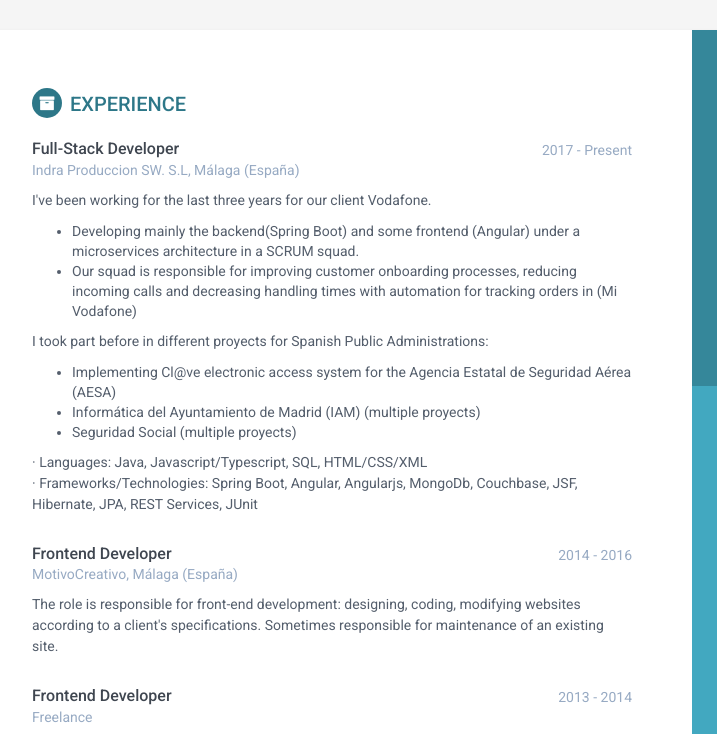
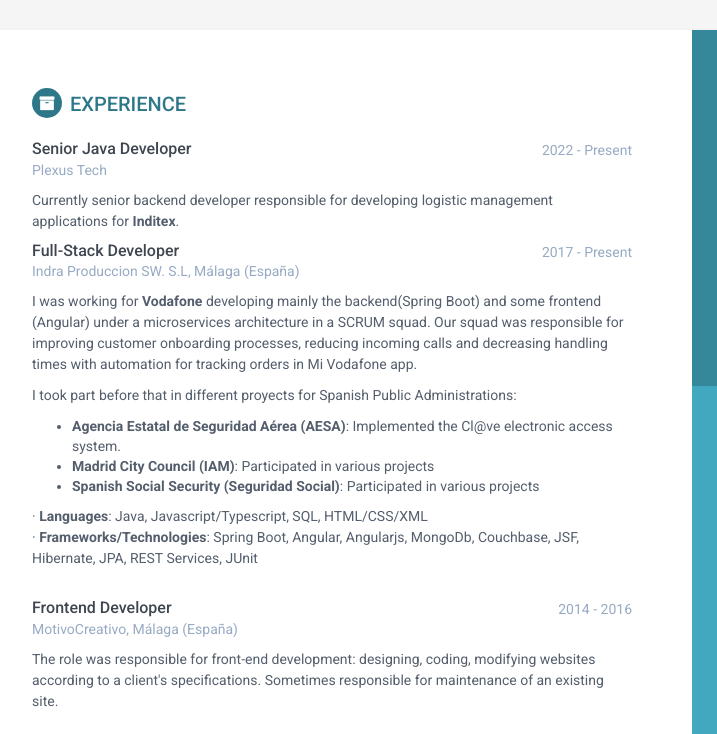
Before and after one commit to Kronen/kronen.github.io, a plain HTML site: page index.html in a window 1280 px wide. Shown: the top 734 px of the page, 188-905 px from the left. Drawn offline with Linux system fonts and the light colour scheme.

Commit message:
Update index.html

```diff
--- a/index.html
+++ b/index.html
@@ -87,6 +87,16 @@
                     <div class="item">
                         <div class="meta">
                             <div class="upper-row">
+                                <h3 class="job-title">Senior Java Developer</h3>
+                                <div class="time">2022 - Present</div>
+                            </div>
+                            <div class="company">Plexus Tech</div>
+                        </div>
+                        <div class="details">
+                            <p>Currently senior backend developer responsible for developing logistic management applications for <b>Inditex</b>.</p>
+                        </div>
+                        <div class="meta">
+                            <div class="upper-row">
                                 <h3 class="job-title">Full-Stack Developer</h3>
                                 <div class="time">2017 - Present</div>
                             </div>
@@ -94,27 +104,22 @@
                         </div>
                         <div class="details">
                             <p>
-                                I've been working for the last three years for our client Vodafone.
+                                I was working for <b>Vodafone</b> developing mainly the backend(Spring Boot) and some frontend (Angular) under a
+                                microservices architecture in a SCRUM squad.
+                                Our squad was responsible for improving customer onboarding processes, reducing incoming calls
+                                and decreasing handling times with automation for tracking orders in Mi Vodafone app.
+                            </p>
+                            <p>
+                                I took part before that in different proyects for Spanish Public Administrations:
                             <ul>
-                                <li>Developing mainly the backend(Spring Boot) and some frontend (Angular) under a
-                                    microservices architecture in a SCRUM squad.</li>
-                                <li>Our squad is responsible for improving customer onboarding processes, reducing
-                                    incoming calls and decreasing handling times with automation for tracking orders in
-                                    (Mi Vodafone)</li>
+                                <li><b>Agencia Estatal de Seguridad Aérea (AESA)</b>: Implemented the Cl@ve electronic access system.</li>
+                                <li><b>Madrid City Council (IAM)</b>: Participated in various projects</li>
+                                <li><b>Spanish Social Security (Seguridad Social)</b>: Participated in various projects</li>
                             </ul>
                             </p>
                             <p>
-                                I took part before in different proyects for Spanish Public Administrations:
-                            <ul>
-                                <li>Implementing Cl@ve electronic access system for the Agencia Estatal de Seguridad
-                                    Aérea (AESA)</li>
-                                <li>Informática del Ayuntamiento de Madrid (IAM) (multiple proyects)</li>
-                                <li>Seguridad Social (multiple proyects)</li>
-                            </ul>
-                            </p>
-                            <p>
-                                · Languages: Java, Javascript/Typescript, SQL, HTML/CSS/XML<br>
-                                · Frameworks/Technologies: Spring Boot, Angular, Angularjs, MongoDb, Couchbase, JSF,
+                                · <b>Languages</b>: Java, Javascript/Typescript, SQL, HTML/CSS/XML<br>
+                                · <b>Frameworks/Technologies</b>: Spring Boot, Angular, Angularjs, MongoDb, Couchbase, JSF,
                                 Hibernate, JPA, REST Services, JUnit
                             </p>
                         </div>
@@ -129,7 +134,7 @@
                             <div class="company">MotivoCreativo, Málaga (España)</div>
                         </div>
                         <div class="details">
-                            <p>The role is responsible for front-end development: designing, coding, modifying websites
+                            <p>The role was responsible for front-end development: designing, coding, modifying websites
                                 according to a client's specifications. Sometimes responsible for maintenance of an
                                 existing site.</p>
                         </div>
```
